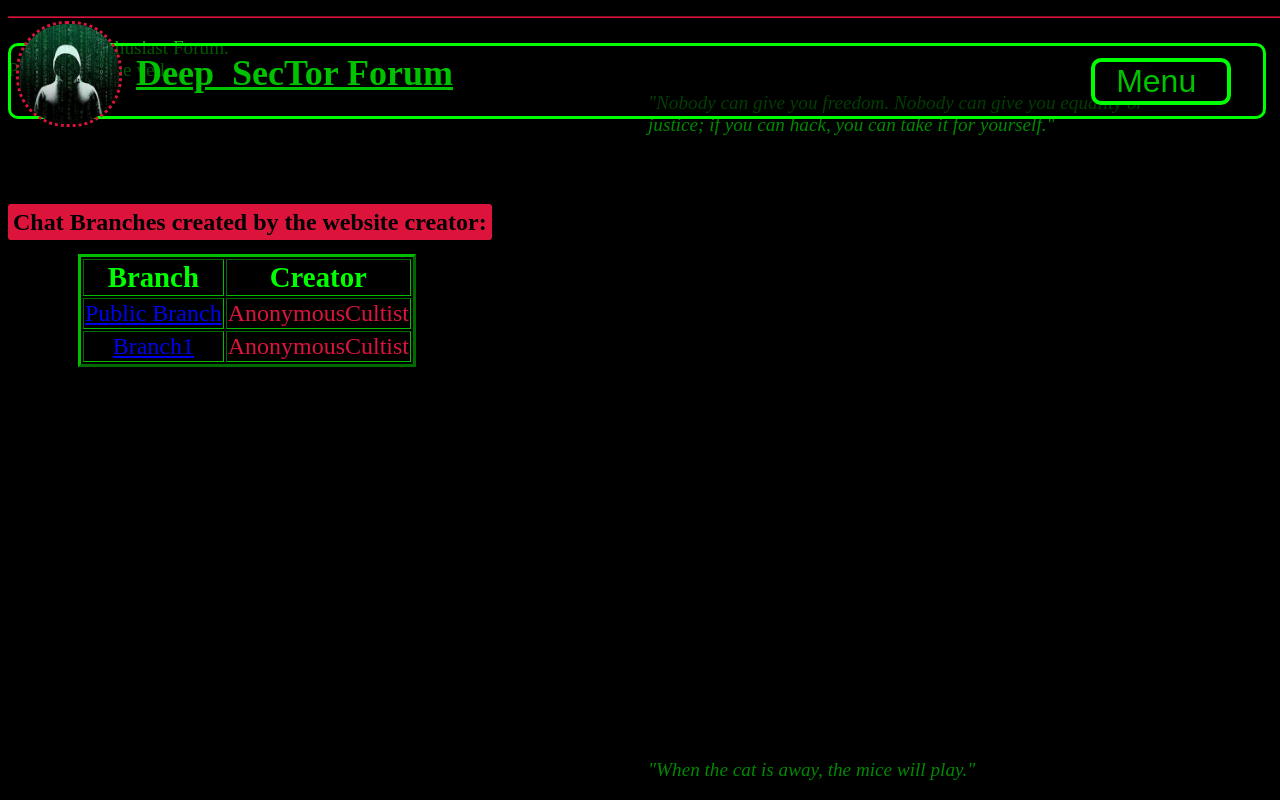
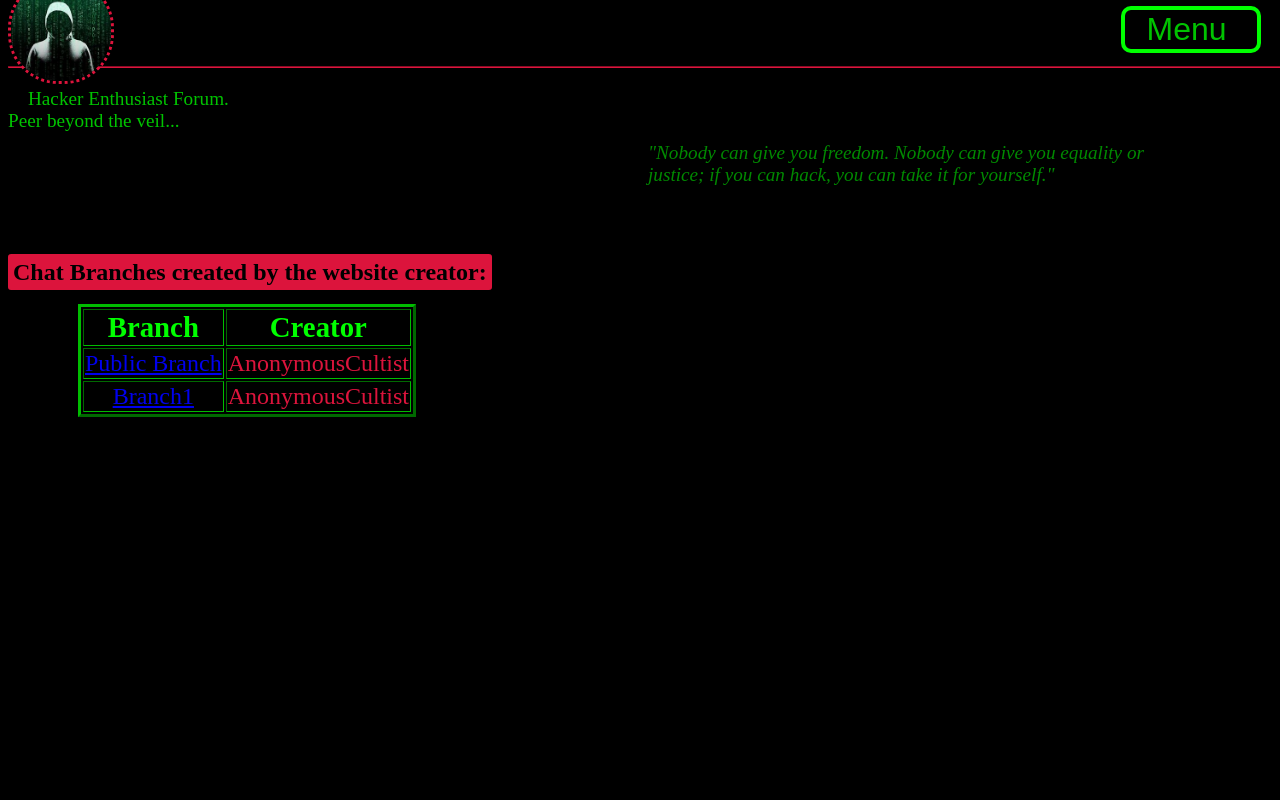
Before and after one commit to AnonymousCultist/deep-sector, a plain HTML site: page index.html in a window 1280 px wide. Shown: the top 800 px of the page. Drawn offline with Linux system fonts and the light colour scheme.

Commit message:
Update style.css

```diff
--- a/pages/style.css
+++ b/pages/style.css
@@ -54,7 +54,7 @@ p
     border-style: dotted;
     border-color: crimson;}
 
-.title-section
+#header
     {background-color: rgba(0, 0, 0, 0.548);
     font-size: large;
     border-radius: 10px;
@@ -310,7 +310,7 @@ th
 hr
     {border-color: crimson;}
 
-#footer
+.bottom-page
     {color: rgb(0, 189, 0);
     position: absolute;
     bottom: 20px;}
```
